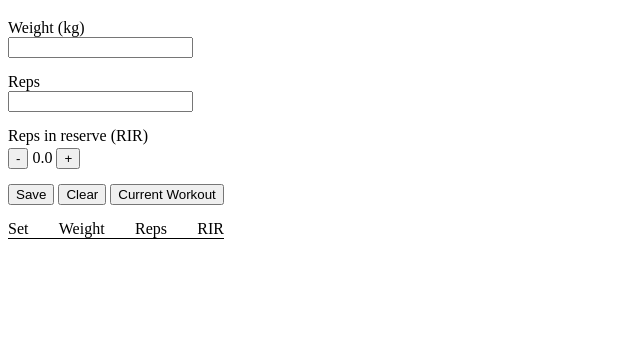
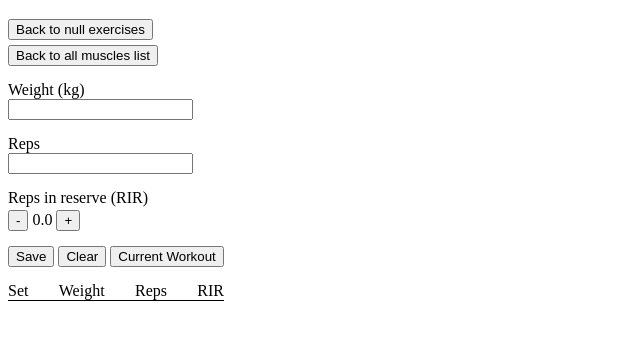
Before and after one commit to ale2502/workout-log-app, a plain HTML site: page exercise.html in a window 1280 px wide. Shown: the whole page, without its empty margins (0-640 px from the left). Drawn offline with Linux system fonts and the light colour scheme.

Commit message:
back buttons from exercise page

```diff
--- a/exercise.html
+++ b/exercise.html
@@ -6,6 +6,11 @@
   </head>
   <body>
     <h3 id="exercise-title">Dumbbell Bench Press</h3>
+    <div id="js-specific-muscle-button" class="specific-muscle-button">
+    </div>
+    <div class="all-muscle-list">
+      <button>Back to all muscles list</button>
+    </div>
     <div class="div-weight-input">
       <p>
         Weight (kg)
--- a/scripts/exercise.js
+++ b/scripts/exercise.js
@@ -1,4 +1,16 @@
 import { exercises } from "../data/exercise-list.js";
+
+function buttonBackSpecificMuscleGroup() {
+  const topButtons = document.getElementById('js-specific-muscle-button');
+  const selectedGroup = localStorage.getItem('selectedMuscleGroup');
+
+  topButtons.innerHTML =
+  `
+    <button>Back to ${selectedGroup} exercises</button>
+  `;
+}
+
+buttonBackSpecificMuscleGroup();
 
 function getChosenExercise() {
   const chosenExerciseId = Number(localStorage.getItem('selectedExerciseId'));
--- a/styles/exercise.css
+++ b/styles/exercise.css
@@ -41,3 +41,11 @@ p {
   display: flex;
   gap: 10px;
 }
+
+.specific-muscle-button {
+  margin-bottom: 5px;
+}
+
+.all-muscle-list {
+  margin-bottom: 15px;
+}
```
